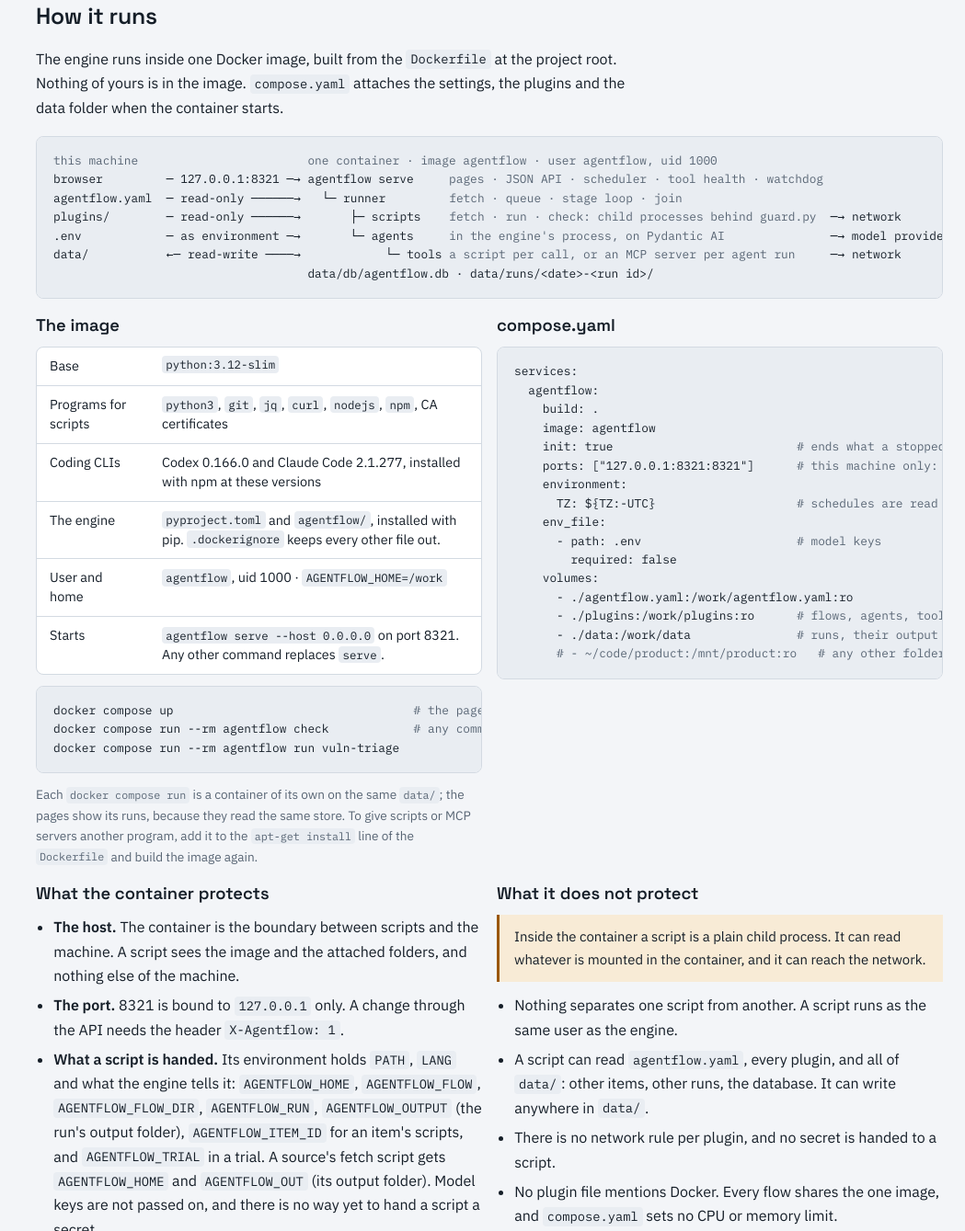
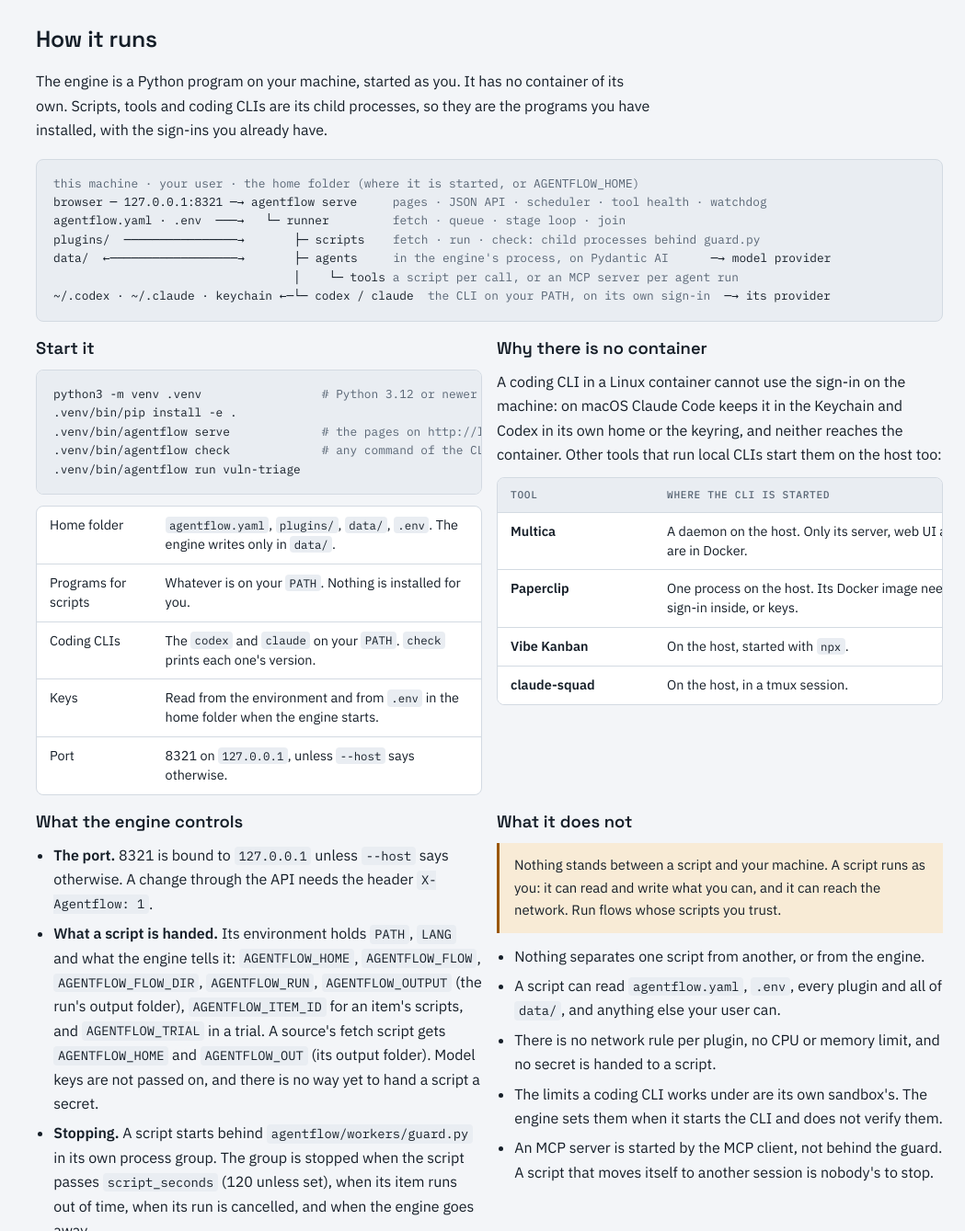
Before and after one commit to hyno255/case-flow, a plain HTML site: page docs/triage-flow-architecture.html in a window 1280 px wide. Shown: the part 903-2242 px from the top of the page at 92% size, without its empty margins (231-1280 px from the left). Drawn offline with Linux system fonts and the light colour scheme.

Commit message:
Remove the Docker layer and run the engine on the host
The engine is a plain program on the machine, started as the user. A
coding CLI in a Linux container could not use the sign-in on the machine
(the macOS Keychain for Claude Code, ~/.codex or the keyring for Codex),
so a stage could not be handed to the Codex or Claude Code already
installed there.

Dockerfile, compose.yaml and .dockerignore are gone. The engine is
started with `agentflow serve` from a virtual environment, and it starts
the codex or claude it finds on PATH, on that CLI's own sign-in. The
engine's code is unchanged apart from comments and one message.

The README and the architecture page say what this no longer protects:
a script runs as the user and can do what the user can.

Co-Authored-By: Claude Fable 5.2 <noreply@anthropic.com>

```diff
--- a/docs/triage-flow-architecture.html
+++ b/docs/triage-flow-architecture.html
@@ -2,7 +2,7 @@
 <meta name="claude:viewport-fit-sides" content="cover">
 <link rel="stylesheet" href="https://fonts.googleapis.com/css2?family=IBM+Plex+Mono:wght@400;500;600&family=IBM+Plex+Sans:wght@400;500;600&family=Space+Grotesk:wght@500;600;700&display=swap">
 <style>
-  /* Layout: a reading column with a sticky index. One diagram of the container, then each part of the engine as tables and code blocks. */
+  /* Layout: a reading column with a sticky index. One diagram of the program on its machine, then each part of the engine as tables and code blocks. */
   :root {
     --bg: #F3F5F8;
     --surface: #FFFFFF;
@@ -135,7 +135,7 @@
 <nav class="index" aria-label="Sections">
   <span class="label">Overview</span>
   <a href="#short">In short</a>
-  <a href="#container">How it runs</a>
+  <a href="#runs">How it runs</a>
   <span class="label">Design</span>
   <a href="#plugins">Plugins</a>
   <a href="#graph">The flow as a graph</a>
@@ -156,89 +156,80 @@
 <header class="top">
   <span class="label">Reference · agentflow</span>
   <h1>Triage Flow Architecture</h1>
-  <p class="lede">agentflow is a small engine that runs triage flows over items fetched from a source. This page describes its parts: the container it runs in, the four plugin folders, the flow as a graph, what is stored, and the pages, API and commands.</p>
+  <p class="lede">agentflow is a small engine that runs triage flows over items fetched from a source. This page describes its parts: how it runs on your machine, the four plugin folders, the flow as a graph, what is stored, and the pages, API and commands.</p>
 </header>
 
 <section id="short">
   <h2>In short</h2>
   <div class="cards">
-    <div><b>One image, one process</b><span><code>docker compose up</code> starts one container. One process in it serves the pages and the API, keeps the schedules and runs the flows. There is no queue service.</span></div>
+    <div><b>One program, one process</b><span><code>agentflow serve</code> starts one process on your machine, as you. It serves the pages and the API, keeps the schedules and runs the flows. There is no container and no queue service.</span></div>
     <div><b>The flow is the unit</b><span>A run is always a run of one flow. What a run puts out is written by the flow's own script into the run's output folder. The engine renders nothing and sends nothing anywhere.</span></div>
     <div><b>Source hands over, flow accepts, engine routes</b><span>A source says how items are got and what it writes. A flow says which source it accepts, which of its items, and when. The engine fetches, checks and routes.</span></div>
     <div><b>A graph with bounded loops</b><span>A flow compiles to stages joined by pass edges and fail edges. A loop exists only on a fail edge, and <code>tries</code> bounds it.</span></div>
-    <div><b>Agents inside, scripts beside</b><span>Agents run in the engine's process on Pydantic AI and get only the tools they list. Scripts are plain child processes in the same container. A stage's work can also be handed to Codex or Claude Code.</span></div>
+    <div><b>Agents inside, scripts beside</b><span>Agents run in the engine's process on Pydantic AI and get only the tools they list. Scripts are plain child processes. A stage's work can also be handed to the Codex or Claude Code installed on the machine, on its own sign-in.</span></div>
     <div><b>A folder per item</b><span>Every stage reads and writes the item's work folder. It is the hand-over between stages and the evidence afterwards.</span></div>
     <div><b>Facts stored, status derived</b><span>One SQLite file holds runs, items, tries, verdicts and events. The pages, the API and the CLI read the same rows, so they agree.</span></div>
   </div>
 </section>
 
-<section id="container">
+<section id="runs">
   <h2>How it runs</h2>
-  <p>The engine runs inside one Docker image, built from the <code>Dockerfile</code> at the project root. Nothing of yours is in the image. <code>compose.yaml</code> attaches the settings, the plugins and the data folder when the container starts.</p>
-<pre class="solo"><span class="c">this machine                        one container · image agentflow · user agentflow, uid 1000</span>
-browser         ─ 127.0.0.1:8321 ─→ agentflow serve     <span class="c">pages · JSON API · scheduler · tool health · watchdog</span>
-agentflow.yaml  ─ read-only ──────→   └─ runner         <span class="c">fetch · queue · stage loop · join</span>
-plugins/        ─ read-only ──────→       ├─ scripts    <span class="c">fetch · run · check: child processes behind guard.py</span>  ─→ network
-.env            ─ as environment ─→       └─ agents     <span class="c">in the engine's process, on Pydantic AI</span>               ─→ model provider
-data/           ←─ read-write ────→            └─ tools <span class="c">a script per call, or an MCP server per agent run</span>     ─→ network
-                                    data/db/agentflow.db · data/runs/&lt;date&gt;-&lt;run id&gt;/</pre>
+  <p>The engine is a Python program on your machine, started as you. It has no container of its own. Scripts, tools and coding CLIs are its child processes, so they are the programs you have installed, with the sign-ins you already have.</p>
+<pre class="solo"><span class="c">this machine · your user · the home folder (where it is started, or AGENTFLOW_HOME)</span>
+browser ─ 127.0.0.1:8321 ─→ agentflow serve     <span class="c">pages · JSON API · scheduler · tool health · watchdog</span>
+agentflow.yaml · .env  ───→   └─ runner         <span class="c">fetch · queue · stage loop · join</span>
+plugins/  ────────────────→       ├─ scripts    <span class="c">fetch · run · check: child processes behind guard.py</span>
+data/  ←──────────────────→       ├─ agents     <span class="c">in the engine's process, on Pydantic AI</span>      ─→ model provider
+                                  │    └─ tools <span class="c">a script per call, or an MCP server per agent run</span>
+~/.codex · ~/.claude · keychain ←─└─ codex / claude  <span class="c">the CLI on your PATH, on its own sign-in</span>  ─→ its provider</pre>
   <div class="two">
     <div class="col">
-      <h3>The image</h3>
+      <h3>Start it</h3>
+<pre class="solo">python3 -m venv .venv                 <span class="c"># Python 3.12 or newer</span>
+.venv/bin/pip install -e .
+.venv/bin/agentflow serve             <span class="c"># the pages on http://localhost:8321</span>
+.venv/bin/agentflow check             <span class="c"># any command of the CLI</span>
+.venv/bin/agentflow run vuln-triage</pre>
       <div class="scroll"><table><tbody>
-        <tr><td class="key">Base</td><td><code>python:3.12-slim</code></td></tr>
-        <tr><td class="key">Programs for scripts</td><td><code>python3</code>, <code>git</code>, <code>jq</code>, <code>curl</code>, <code>nodejs</code>, <code>npm</code>, CA certificates</td></tr>
-        <tr><td class="key">Coding CLIs</td><td>Codex 0.166.0 and Claude Code 2.1.277, installed with npm at these versions</td></tr>
-        <tr><td class="key">The engine</td><td><code>pyproject.toml</code> and <code>agentflow/</code>, installed with pip. <code>.dockerignore</code> keeps every other file out.</td></tr>
-        <tr><td class="key">User and home</td><td><code>agentflow</code>, uid 1000 · <code>AGENTFLOW_HOME=/work</code></td></tr>
-        <tr><td class="key">Starts</td><td><code>agentflow serve --host 0.0.0.0</code> on port 8321. Any other command replaces <code>serve</code>.</td></tr>
+        <tr><td class="key">Home folder</td><td><code>agentflow.yaml</code>, <code>plugins/</code>, <code>data/</code>, <code>.env</code>. The engine writes only in <code>data/</code>.</td></tr>
+        <tr><td class="key">Programs for scripts</td><td>Whatever is on your <code>PATH</code>. Nothing is installed for you.</td></tr>
+        <tr><td class="key">Coding CLIs</td><td>The <code>codex</code> and <code>claude</code> on your <code>PATH</code>. <code>check</code> prints each one's version.</td></tr>
+        <tr><td class="key">Keys</td><td>Read from the environment and from <code>.env</code> in the home folder when the engine starts.</td></tr>
+        <tr><td class="key">Port</td><td>8321 on <code>127.0.0.1</code>, unless <code>--host</code> says otherwise.</td></tr>
       </tbody></table></div>
-<pre class="solo">docker compose up                                  <span class="c"># the pages on http://localhost:8321</span>
-docker compose run --rm agentflow check            <span class="c"># any command of the CLI</span>
-docker compose run --rm agentflow run vuln-triage</pre>
-      <p class="fine">Each <code>docker compose run</code> is a container of its own on the same <code>data/</code>; the pages show its runs, because they read the same store. To give scripts or MCP servers another program, add it to the <code>apt-get install</code> line of the <code>Dockerfile</code> and build the image again.</p>
     </div>
     <div class="col">
-      <h3>compose.yaml</h3>
-<pre class="solo">services:
-  agentflow:
-    build: .
-    image: agentflow
-    init: true                          <span class="c"># ends what a stopped script leaves behind</span>
-    ports: ["127.0.0.1:8321:8321"]      <span class="c"># this machine only: there is no sign-in</span>
-    environment:
-      TZ: ${TZ:-UTC}                    <span class="c"># schedules are read in this time zone</span>
-    env_file:
-      - path: .env                      <span class="c"># model keys</span>
-        required: false
-    volumes:
-      - ./agentflow.yaml:/work/agentflow.yaml:ro
-      - ./plugins:/work/plugins:ro      <span class="c"># flows, agents, tools, sources</span>
-      - ./data:/work/data               <span class="c"># runs, their output and the database</span>
-      <span class="c"># - ~/code/product:/mnt/product:ro   # any other folder your scripts read</span></pre>
+      <h3>Why there is no container</h3>
+      <p>A coding CLI in a Linux container cannot use the sign-in on the machine: on macOS Claude Code keeps it in the Keychain and Codex in its own home or the keyring, and neither reaches the container. Other tools that run local CLIs start them on the host too:</p>
+      <div class="scroll"><table class="wrap mid">
+        <thead><tr><th>Tool</th><th>Where the CLI is started</th><th>Sign-in</th></tr></thead><tbody>
+        <tr><td class="name">Multica</td><td>A daemon on the host. Only its server, web UI and database are in Docker.</td><td>The CLI's own</td></tr>
+        <tr><td class="name">Paperclip</td><td>One process on the host. Its Docker image needs a second sign-in inside, or keys.</td><td>The CLI's own, or a key</td></tr>
+        <tr><td class="name">Vibe Kanban</td><td>On the host, started with <code>npx</code>.</td><td>The CLI's own</td></tr>
+        <tr><td class="name">claude-squad</td><td>On the host, in a tmux session.</td><td>The CLI's own</td></tr>
+      </tbody></table></div>
     </div>
   </div>
   <div class="two">
     <div class="col">
-      <h3>What the container protects</h3>
+      <h3>What the engine controls</h3>
       <ul>
-        <li><b>The host.</b> The container is the boundary between scripts and the machine. A script sees the image and the attached folders, and nothing else of the machine.</li>
-        <li><b>The port.</b> 8321 is bound to <code>127.0.0.1</code> only. A change through the API needs the header <code>X-Agentflow: 1</code>.</li>
+        <li><b>The port.</b> 8321 is bound to <code>127.0.0.1</code> unless <code>--host</code> says otherwise. A change through the API needs the header <code>X-Agentflow: 1</code>.</li>
         <li><b>What a script is handed.</b> Its environment holds <code>PATH</code>, <code>LANG</code> and what the engine tells it: <code>AGENTFLOW_HOME</code>, <code>AGENTFLOW_FLOW</code>, <code>AGENTFLOW_FLOW_DIR</code>, <code>AGENTFLOW_RUN</code>, <code>AGENTFLOW_OUTPUT</code> (the run's output folder), <code>AGENTFLOW_ITEM_ID</code> for an item's scripts, and <code>AGENTFLOW_TRIAL</code> in a trial. A source's fetch script gets <code>AGENTFLOW_HOME</code> and <code>AGENTFLOW_OUT</code> (its output folder). Model keys are not passed on, and there is no way yet to hand a script a secret.</li>
         <li><b>Stopping.</b> A script starts behind <code>agentflow/workers/guard.py</code> in its own process group. The group is stopped when the script passes <code>script_seconds</code> (120 unless set), when its item runs out of time, when its run is cancelled, and when the engine goes away.</li>
-        <li><b>Agents.</b> An agent has no shell. Its file tools stay inside the item's folder: no absolute path, no <code>..</code>, no symbolic link, no writing the engine's files.</li>
+        <li><b>Agents.</b> An agent on the engine's own runtime has no shell. Its file tools stay inside the item's folder: no absolute path, no <code>..</code>, no symbolic link, no writing the engine's files.</li>
+        <li><b>A coding CLI.</b> It is handed where your home is (<code>HOME</code>, <code>USER</code>, <code>LOGNAME</code>, <code>SHELL</code>, <code>TMPDIR</code>) so that it finds its own sign-in, and nothing else of the engine's environment. Codex is started with writes limited to the work folder, and Claude Code with edits accepted there and no shell command but the tools it was given.</li>
       </ul>
     </div>
     <div class="col">
-      <h3>What it does not protect</h3>
-      <p class="note">Inside the container a script is a plain child process. It can read whatever is mounted in the container, and it can reach the network.</p>
+      <h3>What it does not</h3>
+      <p class="note">Nothing stands between a script and your machine. A script runs as you: it can read and write what you can, and it can reach the network. Run flows whose scripts you trust.</p>
       <ul>
-        <li>Nothing separates one script from another. A script runs as the same user as the engine.</li>
-        <li>A script can read <code>agentflow.yaml</code>, every plugin, and all of <code>data/</code>: other items, other runs, the database. It can write anywhere in <code>data/</code>.</li>
-        <li>There is no network rule per plugin, and no secret is handed to a script.</li>
-        <li>No plugin file mentions Docker. Every flow shares the one image, and <code>compose.yaml</code> sets no CPU or memory limit.</li>
-        <li>A coding CLI that does a stage has a shell of its own. Codex is started with its sandbox set to keep writes in the item's folder, and Claude Code accepts edits in the folder it starts in; the engine does not verify either.</li>
-        <li>An MCP server is started by the MCP client, not behind the guard. A script that moves itself to another session ends when the container does.</li>
+        <li>Nothing separates one script from another, or from the engine.</li>
+        <li>A script can read <code>agentflow.yaml</code>, <code>.env</code>, every plugin and all of <code>data/</code>, and anything else your user can.</li>
+        <li>There is no network rule per plugin, no CPU or memory limit, and no secret is handed to a script.</li>
+        <li>The limits a coding CLI works under are its own sandbox's. The engine sets them when it starts the CLI and does not verify them.</li>
+        <li>An MCP server is started by the MCP client, not behind the guard. A script that moves itself to another session is nobody's to stop.</li>
       </ul>
     </div>
   </div>
@@ -566,7 +557,7 @@ agentflow show                         <span class="c"># recent runs</span>
 agentflow show &lt;run&gt; [item] [--follow] <span class="c"># what a run did and cost</span>
 agentflow resume &lt;run&gt;   agentflow retry &lt;run&gt; [--item ID]   agentflow cancel &lt;run&gt;
 agentflow history [flow] [--item ID]   <span class="c"># for a flow's scripts: earlier runs, as JSON</span></pre>
-      <p class="fine"><code>try</code>, <code>run</code>, <code>resume</code>, <code>retry</code> and <code>serve</code> take <code>--stand-in</code>. In the container, put <code>docker compose run --rm</code> in front of a command.</p>
+      <p class="fine"><code>try</code>, <code>run</code>, <code>resume</code>, <code>retry</code> and <code>serve</code> take <code>--stand-in</code>. </p>
     </div>
   </div>
 </section>
@@ -575,9 +566,7 @@ agentflow history [flow] [--item ID]   <span class="c"># for a flow's scripts: e
   <h2>Project layout</h2>
   <div class="two">
     <div class="col">
-<pre class="solo">Dockerfile       <span class="c"># the image: the engine and the programs scripts call</span>
-compose.yaml     <span class="c"># what is attached, and the port</span>
-agentflow.yaml   <span class="c"># models, limits, engine timings</span>
+<pre class="solo">agentflow.yaml   <span class="c"># models, limits, engine timings</span>
 pyproject.toml   <span class="c"># the package and what it needs</span>
 .env             <span class="c"># model keys</span>
 agentflow/       <span class="c"># the engine package</span>
@@ -620,12 +609,12 @@ data/            <span class="c"># everything the engine writes</span></pre>
   <div class="scroll"><table class="wrap mid">
     <thead><tr><th>What</th><th>State</th><th>Detail</th></tr></thead><tbody>
     <tr><td class="name">Tests</td><td><span class="pill done">checked</span></td><td>53 tests pass on the stand-in: 23 on the engine, 9 on a stage done by a CLI, 6 on recovery, 15 on the pages.</td></tr>
-    <tr><td class="name">A stage on Codex</td><td><span class="pill done">checked</span></td><td>One trial item with gpt-6-luna and the key, on this machine and in the container: the item ended done. On this machine the analyse stage took 22.5 seconds and 95,901 tokens, priced at $0.0040; the engine's own harness took 7.4 seconds and 5,927 tokens, $0.0008.</td></tr>
+    <tr><td class="name">A stage on Codex</td><td><span class="pill done">checked</span></td><td>One trial item on 23 Nov 2026 with every stage and every review done by the Codex on this machine, on its own ChatGPT sign-in and gpt-6-luna, no key handed over: the item ended done in 55 seconds of stage work, 317,521 tokens. The reviewer's verdict came back in the shape asked for with <code>--output-schema</code>.</td></tr>
     <tr><td class="name">A stage on Claude Code</td><td><span class="pill hold">not checked</span></td><td>Its own sign-in on this machine had expired, so the real run ended with that error, which the item shows as its reason. Its output is read by the tests from a recorded shape only.</td></tr>
-    <tr><td class="name">In the container</td><td><span class="pill done">checked</span></td><td>On a Mac with Docker Desktop: the image builds, the server starts and checks the tools, and a flow runs from its page.</td></tr>
-    <tr><td class="name">The real model</td><td><span class="pill done">checked</span></td><td>In the container, one run of the four invented tickets, started from the flow's page: 2 done, 2 not done, 45 seconds, $0.0074.</td></tr>
-    <tr><td class="name">A schedule in the container</td><td><span class="pill hold">not checked</span></td><td>A due schedule starting its flow is tested outside the container only.</td></tr>
-    <tr><td class="name">Linux hosts</td><td><span class="pill hold">not checked</span></td><td>The image runs as uid 1000, so a host user with another uid may not be able to write <code>data/</code>.</td></tr>
+    <tr><td class="name">On the host</td><td><span class="pill done">checked</span></td><td>On a Mac: <code>check</code> passes, the tests pass, and the trial above ran from a throwaway home folder.</td></tr>
+    <tr><td class="name">The engine's own runtime on a real model</td><td><span class="pill hold">not checked since the change</span></td><td>The key in <code>.env</code> was refused as expired on 23 Nov 2026, so a reviewer on the API model ended with that error. It last ran with a valid key on 20 Nov 2026.</td></tr>
+    <tr><td class="name">Cost on a CLI's own sign-in</td><td><span class="pill hold">an estimate</span></td><td>Codex reports tokens, which are priced from the API price list ($0.0190 for the trial). A subscription is not billed that way, and the run's cost cap counts the estimate.</td></tr>
+    <tr><td class="name">Linux and Windows</td><td><span class="pill hold">not checked</span></td><td>Only macOS was run.</td></tr>
     <tr><td class="name">A second model provider</td><td><span class="pill hold">not checked</span></td><td>The LiteLLM entry is built and has never been called.</td></tr>
     <tr><td class="name">MCP with a real model</td><td><span class="pill hold">not checked</span></td><td>The tests call a small MCP server from the scripted model only.</td></tr>
     <tr><td class="name">Sign-in</td><td><span class="pill wait">none</span></td><td>Anyone who can reach the port can start runs and read every work folder.</td></tr>
@@ -633,7 +622,7 @@ data/            <span class="c"># everything the engine writes</span></pre>
 </section>
 
 <footer>
-  Saved in the project as <code>docs/triage-flow-architecture.html</code>. To check the plugin files and the settings: <code>docker compose run --rm agentflow check</code>.
+  Saved in the project as <code>docs/triage-flow-architecture.html</code>. To check the plugin files and the settings: <code>agentflow check</code>.
 </footer>
 
 </main>
```
Also changed, not shown: compose.yaml (deleted, +0 -19 lines), .claude/launch.json, README.md, 7 other files.
